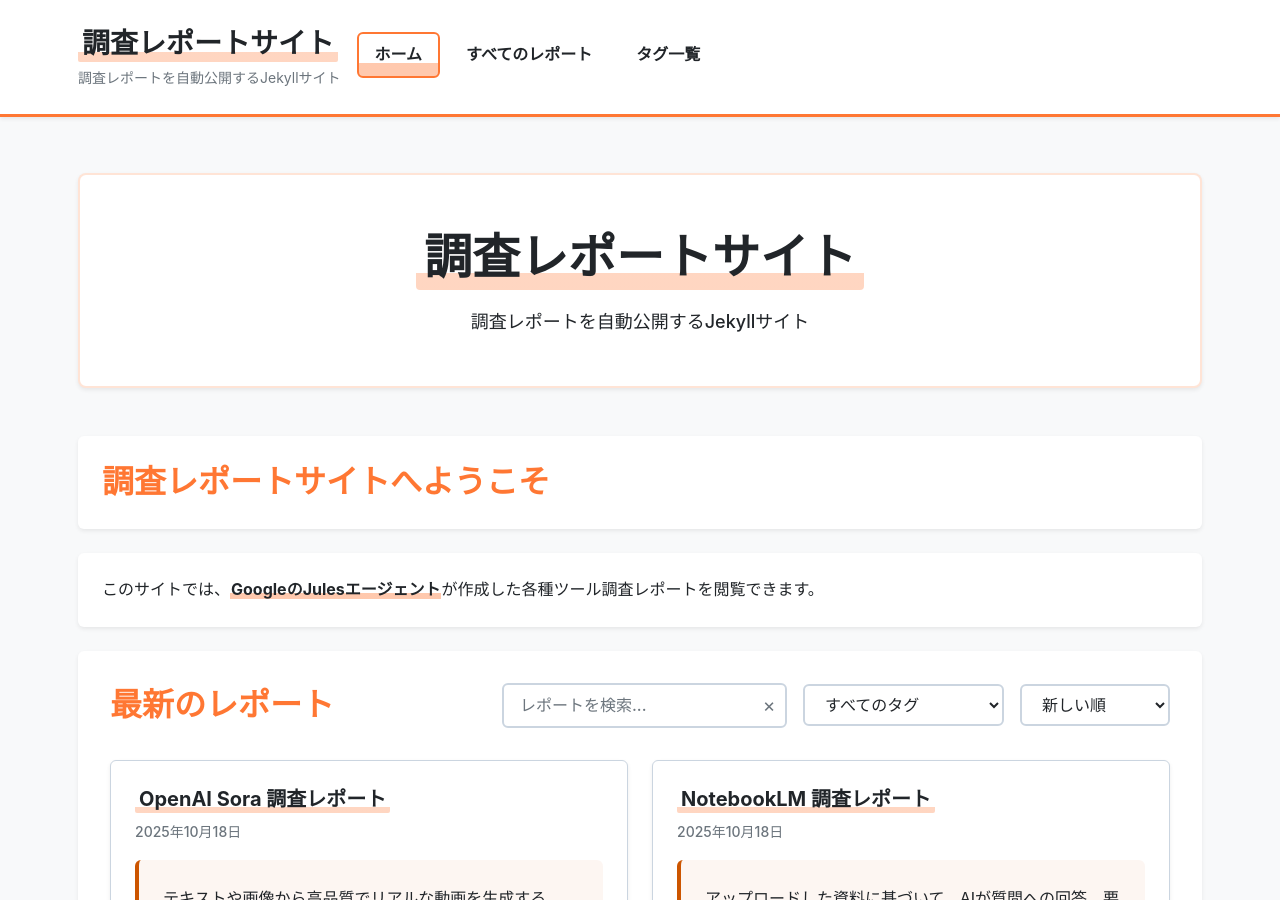
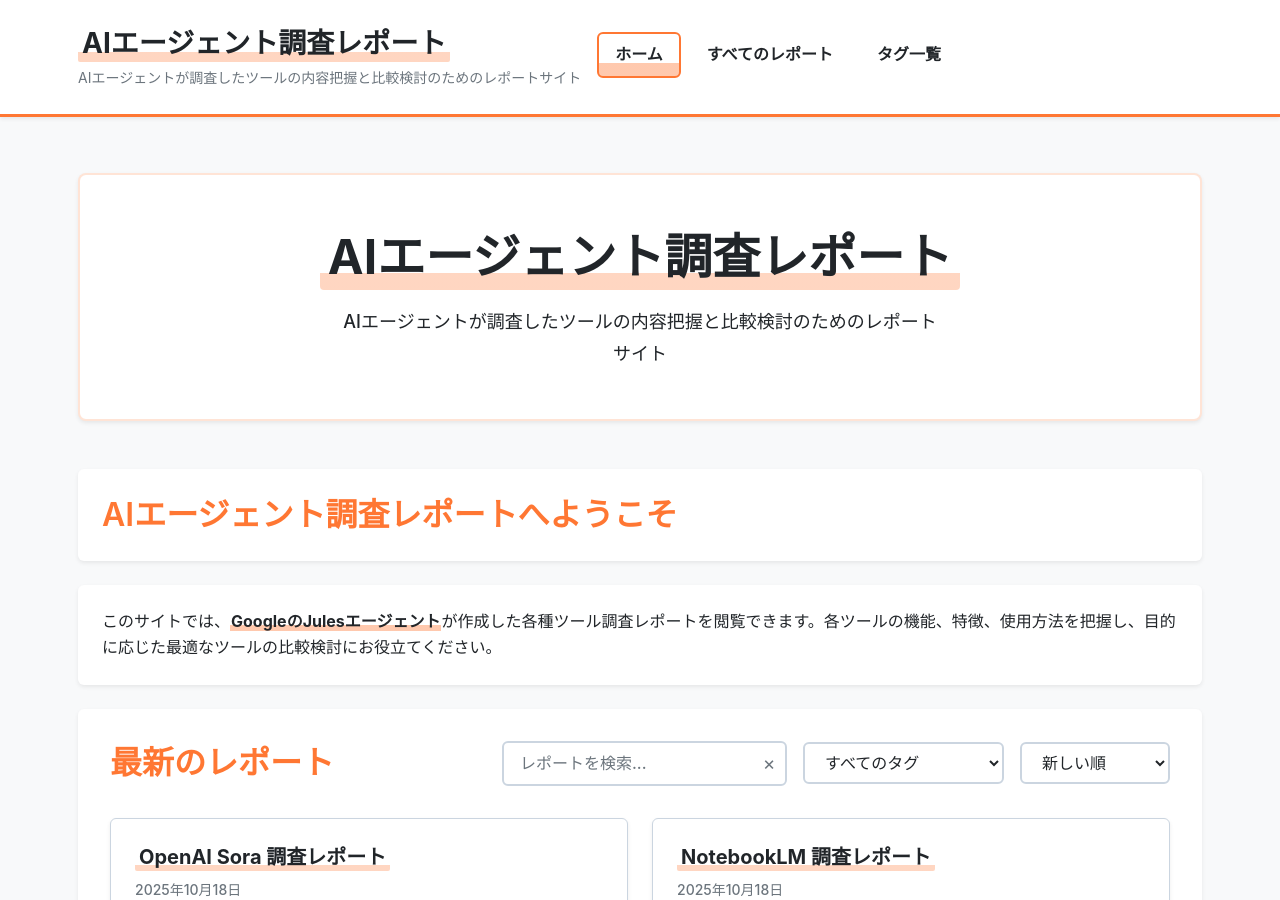
Before and after one commit to aegisfleet/tool-survey-report, a Jekyll site: the page built from index.md, in a window 1280 px wide and 900 px high. Built offline with Jekyll 4.4.1, drawn with Linux system fonts in a browser that asks for light colours; the list of posts is cut into pages by our own code; some of the changed text lies outside the part shown.

Commit message:
docs(site): Update site description and focus on AI agent tool reports
- Modify README.md to emphasize AI agent tool report purpose
- Update site title and description in _config.yml
- Revise index.md to clarify site's goal of tool comparison and understanding
- Highlight Jules AI agent's role in creating detailed tool investigation reports
- Improve messaging to focus on tool functionality and comparative analysis

```diff
--- a/_config.yml
+++ b/_config.yml
@@ -1,6 +1,6 @@
 # Site settings
-title: "調査レポートサイト"
-description: "調査レポートを自動公開するJekyllサイト"
+title: "AIエージェント調査レポート"
+description: "AIエージェントが調査したツールの内容把握と比較検討のためのレポートサイト"
 baseurl: ""
 url: ""
 
--- a/index.md
+++ b/index.md
@@ -1,9 +1,9 @@
 ---
 layout: home
-title: "調査レポートサイト"
+title: "AIエージェント調査レポート"
 description: "GoogleのJulesエージェントが作成した各種ツール調査レポートを閲覧できるサイトです"
 ---
 
-## 調査レポートサイトへようこそ
+## AIエージェント調査レポートへようこそ
 
-このサイトでは、**GoogleのJulesエージェント**が作成した各種ツール調査レポートを閲覧できます。
+このサイトでは、**GoogleのJulesエージェント**が作成した各種ツール調査レポートを閲覧できます。各ツールの機能、特徴、使用方法を把握し、目的に応じた最適なツールの比較検討にお役立てください。
```
Also changed, not shown: README.md.
